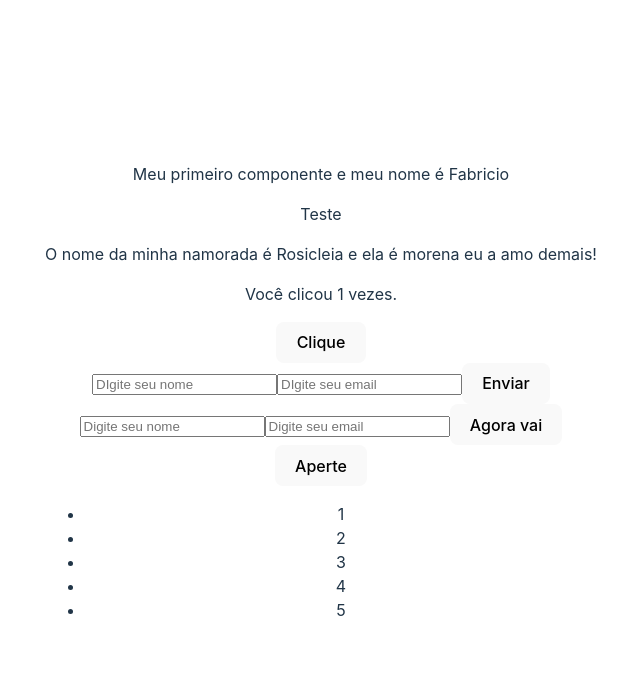
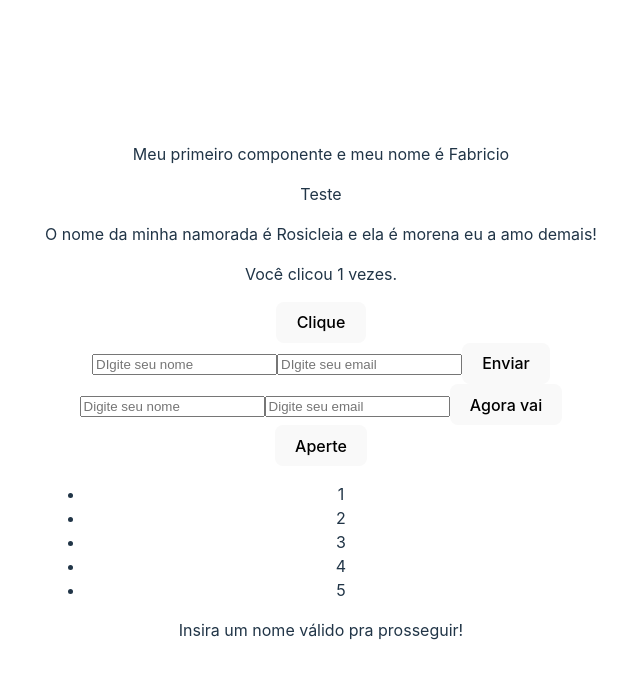
Before and after one commit to fnascimentosilva/React, a React (Vite) app in the folder 2_fundamentos/: page / in a window 1280 px wide. Shown: the top 678 px of the page, without its empty margins (319-959 px from the left). Built offline with nearby package versions, Linux system fonts and the light colour scheme.

Commit message:
Inserindo o component na main

```diff
--- a/2_fundamentos/src/App.jsx
+++ b/2_fundamentos/src/App.jsx
@@ -3,6 +3,7 @@ import './App.css'
 import Counter from './components/Counter'
 import Descricao from './components/Descricao'
 import Events from './components/Events'
+import Greetings from './components/Greetings'
 import Lists from './components/Lists'
 import Pai from './components/Pai'
 import RevisaoUseState from './components/RevisaoUseState'
@@ -23,6 +24,7 @@ function App() {
       <RevisaoUseState/>
       <Events/>
       <Lists numbers={[1,2,3,4,5]}/>
+      <Greetings /* name = "Fabrício" *//>
     </>
   )
 }
```
